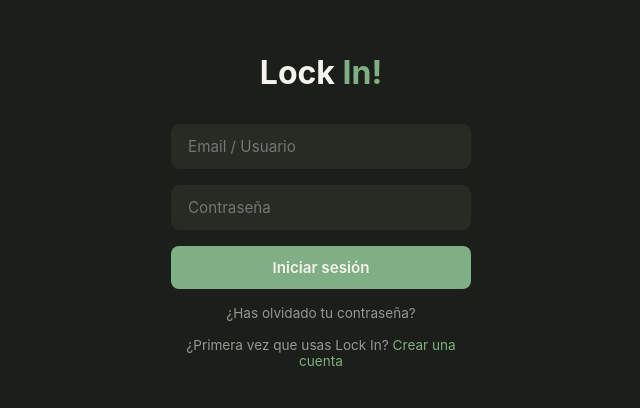
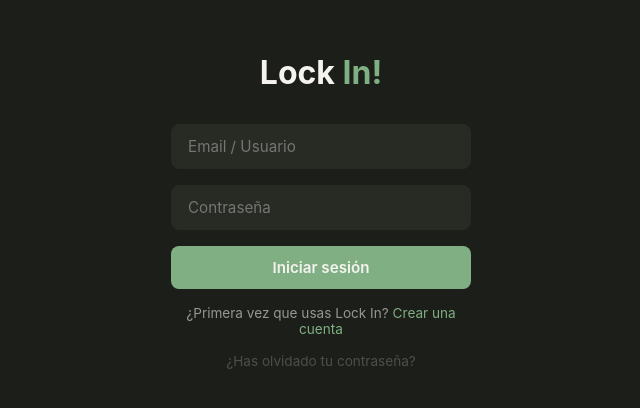
Before and after one commit to javigm8/lock-in-app, a React (Vite) app in the folder frontend/: page /#/ in a window 1280 px wide. Shown: the part 200-608 px from the top of the page, without its empty margins (319-959 px from the left). Built offline with nearby package versions, Linux system fonts and the light colour scheme.

Commit message:
Reordenación de párrafos

```diff
--- a/frontend/src/pages/Login.jsx
+++ b/frontend/src/pages/Login.jsx
@@ -142,16 +142,6 @@
             margin: 0,
           }}
         >
-          ¿Has olvidado tu contraseña?
-        </p>
-        <p
-          style={{
-            color: colors.textMuted,
-            fontSize: "0.85rem",
-            textAlign: "center",
-            margin: 0,
-          }}
-        >
           ¿Primera vez que usas Lock In?{" "}
           <span
             style={{ color: colors.accentMain, cursor: "pointer" }}
@@ -160,6 +150,18 @@
             Crear una cuenta
           </span>
         </p>
+
+        <p
+          style={{
+            color: colors.textMuted,
+            fontSize: "0.85rem",
+            textAlign: "center",
+            margin: 0,
+            opacity: 0.4,
+          }}
+        >
+          ¿Has olvidado tu contraseña?
+        </p>
       </form>
     </div>
   );
```
